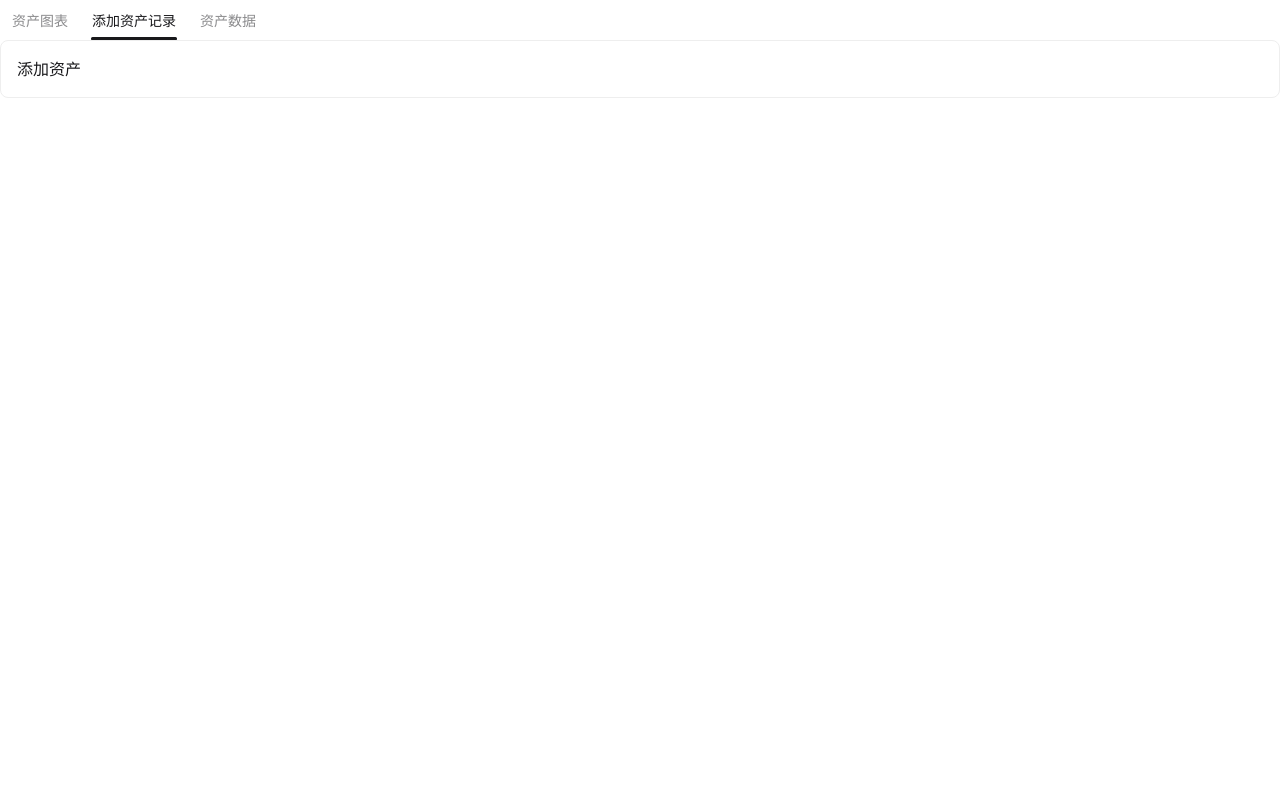
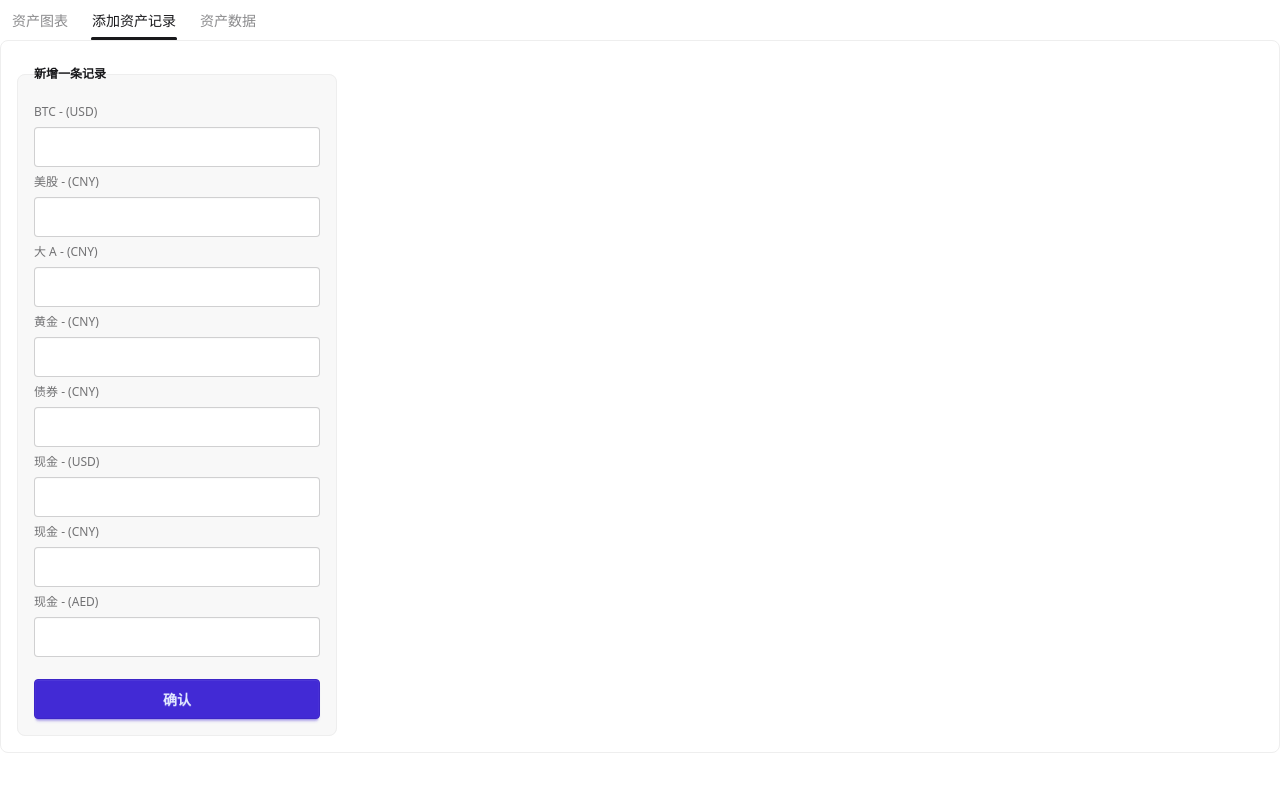
Before and after one commit to zadzbw/assets-tracker, a React (Vite) app: page / in a window 1280 px wide. Shown: the top 792 px of the page. Built offline with nearby package versions, Linux system fonts and the light colour scheme.

Commit message:
feat: 🎸 add new asset

```diff
--- a/package.json
+++ b/package.json
@@ -43,6 +43,7 @@
     "jotai": "^2.12.5",
     "react": "^19.1.0",
     "react-dom": "^19.1.0",
+    "react-hook-form": "^7.62.0",
     "react-json-view": "^1.21.3",
     "tailwindcss": "^4.1.11"
   },
--- a/src/App.tsx
+++ b/src/App.tsx
@@ -1,13 +1,13 @@
 import { Tabs } from '@/components/Tabs.tsx'
 import { ChartPage } from '@/pages/ChartPage.tsx'
-import { NewRecordPage } from '@/pages/NewRecordPage.tsx'
+import { NewAssetPage } from '@/pages/NewAssetPage.tsx'
 import { DataPage } from '@/pages/DataPage.tsx'
 
 export const App = () => {
   return (
     <div className="flex flex-col">
       <Tabs
-        defaultActiveKey="add-record"
+        defaultActiveKey="new-asset"
         items={[
           {
             tabKey: 'chart',
@@ -15,9 +15,9 @@ export const App = () => {
             children: <ChartPage />,
           },
           {
-            tabKey: 'add-record',
+            tabKey: 'new-asset',
             label: '添加资产记录',
-            children: <NewRecordPage />,
+            children: <NewAssetPage />,
           },
 
           {
--- a/src/components/Exporter.tsx
+++ b/src/components/Exporter.tsx
@@ -38,6 +38,7 @@ export const Exporter = () => {
       const a = document.createElement('a')
       a.href = url
       a.download = 'assets-tracker-data.json'
+      a.style.display = 'none'
       document.body.appendChild(a)
       a.click()
       a.remove()
--- /dev/null
+++ b/src/constants/asset.ts
@@ -0,0 +1,16 @@
+import type { InputAsset } from '@/types/asset.ts'
+
+export const INPUT_ASSET_MAP = {
+  BTC: { name: 'BTC', category: 'crypto', currency: 'USD', risk: 'high' } as InputAsset,
+
+  USStock: { name: '美股', category: 'stock', currency: 'CNY', risk: 'high' } as InputAsset,
+  CNStock: { name: '大 A', category: 'stock', currency: 'CNY', risk: 'high' } as InputAsset,
+
+  Gold: { name: '黄金', category: 'gold', currency: 'CNY', risk: 'mid' } as InputAsset,
+
+  Bond: { name: '债券', category: 'bond', currency: 'CNY', risk: 'low' } as InputAsset,
+
+  USD: { name: 'USD', category: 'cash', currency: 'USD', risk: 'low' } as InputAsset,
+  CNY: { name: 'CNY', category: 'cash', currency: 'CNY', risk: 'low' } as InputAsset,
+  AED: { name: 'AED', category: 'cash', currency: 'AED', risk: 'low' } as InputAsset,
+} as const
--- a/src/models/asset.ts
+++ b/src/models/asset.ts
@@ -2,7 +2,7 @@ import { atom, useAtomValue, useSetAtom } from 'jotai'
 import { rateAtom } from '@/models/rate.ts'
 import { atomWithStorageSync } from '@/utils/jotai'
 import { mergeAssets } from '@/utils/mergeAssets.ts'
-import type { RawAssetItem } from '@/types/asset.ts'
+import type { AssetRecord } from '@/types/asset.ts'
 
 const groupAssetAtom = atomWithStorageSync<'group-asset', boolean>('jotai-ls:group-asset', false)
 
@@ -10,11 +10,18 @@ export const useGroupAsset = () => useAtomValue(groupAssetAtom)
 
 export const useSetGroupAsset = () => useSetAtom(groupAssetAtom)
 
-const rawAssetAtom = atomWithStorageSync<'asset', RawAssetItem[]>('jotai-ls:asset', [])
+const rawAssetAtom = atomWithStorageSync<'asset', AssetRecord[]>('jotai-ls:asset', [])
 
 export const useRawAsset = () => useAtomValue(rawAssetAtom)
 
 export const useSetRawAsset = () => useSetAtom(rawAssetAtom)
+
+export const useAddNewAsset = () => {
+  const update = useSetAtom(rawAssetAtom)
+  return (asset: AssetRecord) => {
+    update((prev) => [...prev, asset])
+  }
+}
 
 const assetAtom = atom((get) => {
   const rawAsset = get(rawAssetAtom)
--- a/src/pages/DataPage.tsx
+++ b/src/pages/DataPage.tsx
@@ -1,10 +1,12 @@
 import ReactJson from 'react-json-view'
 import { Importer } from '@/components/Importer.tsx'
 import { Exporter } from '@/components/Exporter.tsx'
-import { useRawAsset } from '@/models/asset.ts'
+import { useRawAsset, useSetRawAsset } from '@/models/asset.ts'
+import type { AssetRecord } from '@/types/asset.ts'
 
 export const DataPage = () => {
   const rawAssetData = useRawAsset()
+  const setRawAsset = useSetRawAsset()
 
   return (
     <div className="flex flex-col gap-y-4">
@@ -19,6 +21,13 @@ export const DataPage = () => {
         collapsed={2}
         displayDataTypes={false}
         iconStyle="triangle"
+        onDelete={(del) => {
+          if (confirm('确认要删除该条记录？')) {
+            setRawAsset(del.updated_src as AssetRecord[])
+            return true
+          }
+          return false
+        }}
       />
     </div>
   )
--- /dev/null
+++ b/src/pages/NewAssetPage.tsx
@@ -0,0 +1,68 @@
+import { Fragment } from 'react'
+import { useForm, type SubmitHandler } from 'react-hook-form'
+import { INPUT_ASSET_MAP } from '@/constants/asset.ts'
+import { useAddNewAsset } from '@/models/asset.ts'
+import type { AssetRecord } from '@/types/asset.ts'
+
+type NewAssetValue = {
+  [key in keyof typeof INPUT_ASSET_MAP]: number
+}
+
+export const NewAssetPage = () => {
+  const { register, handleSubmit, reset } = useForm<NewAssetValue>({
+    mode: 'all',
+  })
+
+  const addNewAsset = useAddNewAsset()
+
+  const onSubmit: SubmitHandler<NewAssetValue> = (data) => {
+    const newAsset: AssetRecord = {
+      date: new Date(),
+      asset: [],
+    }
+
+    for (const newAssetKey in data) {
+      newAsset.asset.push({
+        ...INPUT_ASSET_MAP[newAssetKey as keyof typeof INPUT_ASSET_MAP],
+        value: data[newAssetKey as keyof typeof INPUT_ASSET_MAP],
+      })
+    }
+
+    addNewAsset(newAsset)
+    reset()
+  }
+
+  return (
+    <form onSubmit={handleSubmit(onSubmit)}>
+      <fieldset className="fieldset bg-base-200 border-base-300 rounded-box w-xs border p-4">
+        <legend className="fieldset-legend">新增一条记录</legend>
+
+        {Object.keys(INPUT_ASSET_MAP).map((k) => {
+          const key = k as keyof typeof INPUT_ASSET_MAP
+          const { name, currency, category } = INPUT_ASSET_MAP[key]
+          return (
+            <Fragment key={key}>
+              <div className="label">
+                {category === 'cash' ? '现金' : name} - ({currency})
+              </div>
+              <input
+                type="number"
+                step="0.001"
+                className="input validator"
+                required
+                {...register(key, {
+                  required: true,
+                  valueAsNumber: true,
+                })}
+              />
+            </Fragment>
+          )
+        })}
+
+        <button type="submit" className="btn btn-primary mt-4">
+          确认
+        </button>
+      </fieldset>
+    </form>
+  )
+}
--- a/src/pages/NewRecordPage.tsx
+++ /dev/null
@@ -1,3 +0,0 @@
-export const NewRecordPage = () => {
-  return <div>添加资产</div>
-}
--- a/src/types/asset.ts
+++ b/src/types/asset.ts
@@ -1,50 +1,62 @@
 import type { Currency } from '@/types/currency'
-
-export type Risk = 'high' | 'mid' | 'low'
 
 export type AssetCategory = 'crypto' | 'stock' | 'gold' | 'bond' | 'cash'
 
-// 原始数据
-interface RawAsset {
+interface CryptoAsset {
   name: string
   value: number
-  currency: Currency
-  category: AssetCategory
-  risk: Risk
-}
-
-interface CryptoAsset extends RawAsset {
   category: 'crypto'
-  risk: 'high'
   currency: 'USD'
-}
-
-interface StockAsset extends RawAsset {
-  category: 'stock'
   risk: 'high'
 }
 
-interface GoldAsset extends RawAsset {
+interface StockAsset {
+  name: string
+  value: number
+  category: 'stock'
+  currency: 'CNY'
+  risk: 'high'
+}
+
+interface GoldAsset {
+  name: string
+  value: number
   category: 'gold'
+  currency: 'CNY'
   risk: 'mid'
 }
 
-interface BondAsset extends RawAsset {
+interface BondAsset {
+  name: string
+  value: number
   category: 'bond'
+  currency: 'CNY'
   risk: 'low'
 }
 
-interface CashAsset extends RawAsset {
+interface CashAsset {
+  name: string
+  value: number
   category: 'cash'
+  currency: Currency
   risk: 'low'
 }
 
-export type RawAssetItem = {
+export type Asset = CryptoAsset | StockAsset | GoldAsset | BondAsset | CashAsset
+
+export type InputAsset =
+  | Omit<CryptoAsset, 'value'>
+  | Omit<StockAsset, 'value'>
+  | Omit<GoldAsset, 'value'>
+  | Omit<BondAsset, 'value'>
+  | Omit<CashAsset, 'value'>
+
+export type AssetRecord = {
   date: Date
-  asset: Array<CryptoAsset | StockAsset | GoldAsset | BondAsset | CashAsset>
+  asset: Array<Asset>
 }
 
 // merge 后的数据
-export type BaseAsset = Omit<RawAsset, 'currency' | 'value'> & {
+export type BaseAsset = Omit<Asset, 'currency' | 'value'> & {
   value: number[]
 }
--- a/src/types/common.ts
+++ b/src/types/common.ts
@@ -1,7 +1,7 @@
 import type { BaseRateRecord } from '@/types/currency.ts'
-import type { RawAssetItem } from '@/types/asset.ts'
+import type { AssetRecord } from '@/types/asset.ts'
 
 export type GlobalData = {
   rate: BaseRateRecord
-  asset: RawAssetItem[]
+  asset: AssetRecord[]
 }
--- a/src/utils/mergeAssets.ts
+++ b/src/utils/mergeAssets.ts
@@ -1,7 +1,7 @@
 import dayjs from 'dayjs'
 import BigNumber from 'bignumber.js'
 import { omit } from 'es-toolkit'
-import type { AssetCategory, BaseAsset, RawAssetItem } from '@/types/asset.ts'
+import type { AssetCategory, BaseAsset, AssetRecord } from '@/types/asset.ts'
 import type { RateRecord } from '@/types/currency.ts'
 
 const groupAndSumByCategory = (data: BaseAsset[]) => {
@@ -39,7 +39,7 @@ export const mergeAssets = ({
   rate,
   isGroup,
 }: {
-  list: RawAssetItem[]
+  list: AssetRecord[]
   rate: RateRecord
   isGroup: boolean
 }) => {
```
Also changed, not shown: 1 other file (tests, documents, lock files or other folders).
